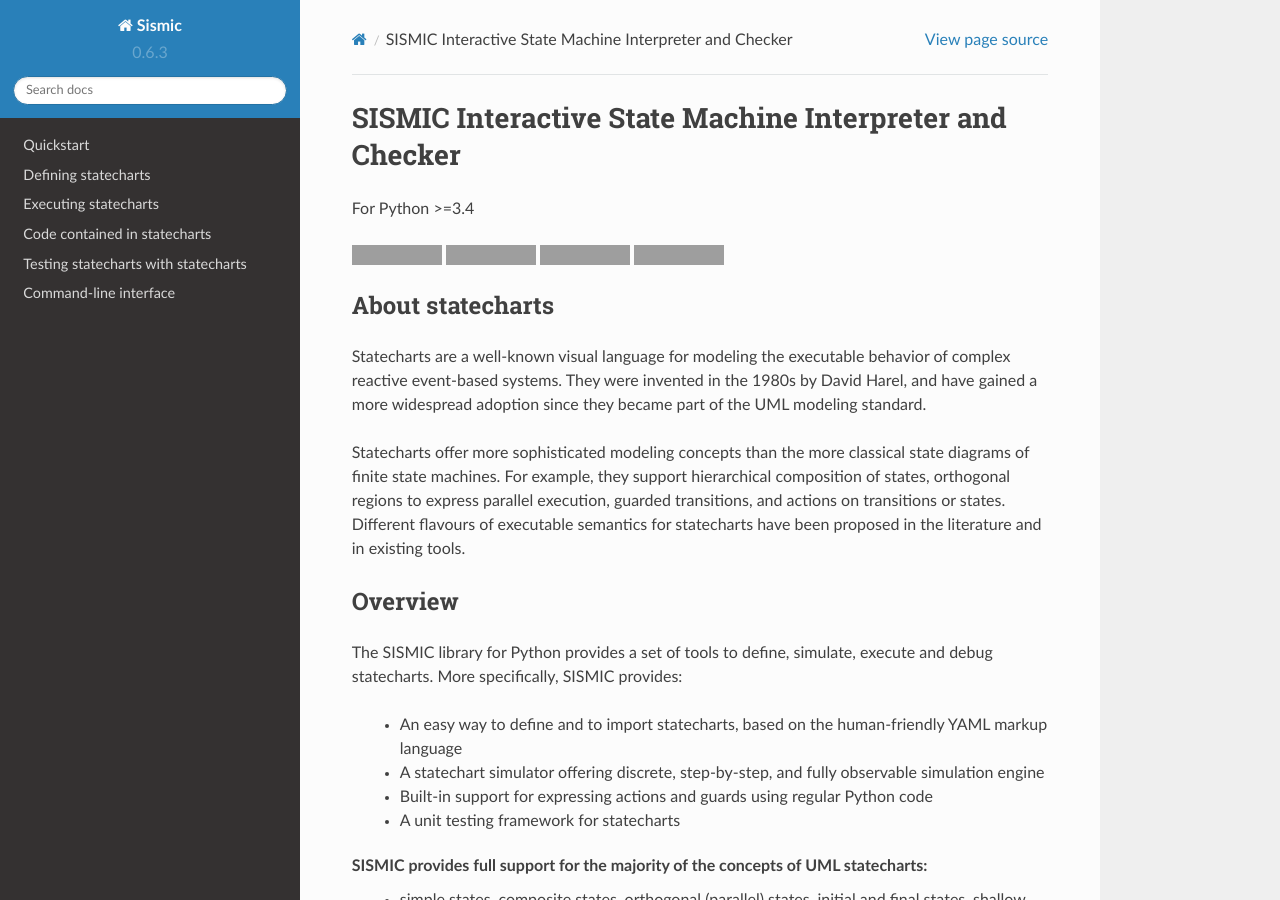
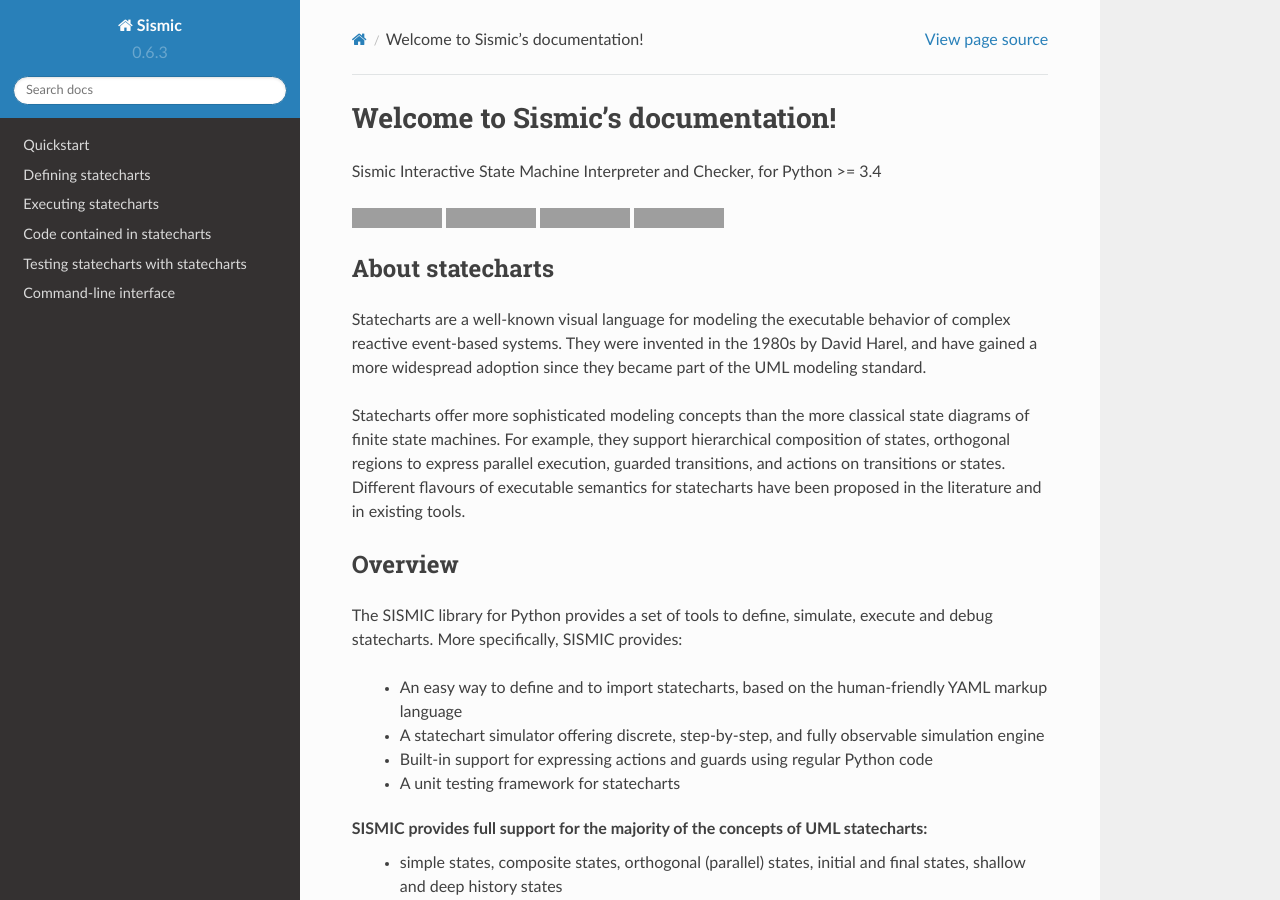
Before and after one commit to AlexandreDecan/sismic, a Sphinx documentation site: the page built from docs/index.rst, in a window 1280 px wide and 900 px high, cut to the strip 0-900 px from the top of the window. Built offline with Sphinx 7.4.7 and the Read the Docs theme 2.0.0, drawn with Linux system fonts in a browser that asks for light colours; grey boxes are pictures that could not be loaded.

Commit message:
Rename project to Sismic

```diff
--- a/docs/index.rst
+++ b/docs/index.rst
@@ -3,10 +3,10 @@
    You can adapt this file completely to your liking, but it should at least
    contain the root `toctree` directive.
 
-SISMIC Interactive State Machine Interpreter and Checker
-========================================================
+Welcome to Sismic's documentation!
+==================================
 
-For Python >=3.4
+Sismic Interactive State Machine Interpreter and Checker, for Python >= 3.4
 
 .. image:: https://travis-ci.org/AlexandreDecan/sismic.svg
     :target: https://travis-ci.org/AlexandreDecan/sismic
@@ -36,22 +36,22 @@
 
 The SISMIC library for Python provides a set of tools to define, simulate, execute and debug statecharts. More specifically, SISMIC provides:
 
-    - An easy way to define and to import statecharts, based on the human-friendly YAML markup language
-    - A statechart simulator offering discrete, step-by-step, and fully observable simulation engine
-    - Built-in support for expressing actions and guards using regular Python code
-    - A unit testing framework for statecharts
+ - An easy way to define and to import statecharts, based on the human-friendly YAML markup language
+ - A statechart simulator offering discrete, step-by-step, and fully observable simulation engine
+ - Built-in support for expressing actions and guards using regular Python code
+ - A unit testing framework for statecharts
 
 SISMIC provides full support for the majority of the concepts of UML statecharts:
-    - simple states, composite states, orthogonal (parallel) states, initial and final states, shallow and deep history states
-    - state transitions, guarded transitions, automatic (eventless) transitions
-    - statechart variables and their initialisation
-    - state entry and exit actions, transition actions
-    - internal and external events, parametrized events
+ - simple states, composite states, orthogonal (parallel) states, initial and final states, shallow and deep history states
+ - state transitions, guarded transitions, automatic (eventless) transitions
+ - statechart variables and their initialisation
+ - state entry and exit actions, transition actions
+ - internal and external events, parametrized events
 
 The SISMIC library is written in a modular way:
-    - The semantics of the statechart simulator is based on the specification of the SCXML semantics (with a few exceptions),
-      and can be easily tuned to other semantics.
-    - While currently, guards and actions are expressed in Python, this support can be easily extended to other languages.
+ - The semantics of the statechart simulator is based on the specification of the SCXML semantics (with a few exceptions),
+   and can be easily tuned to other semantics.
+ - While currently, guards and actions are expressed in Python, this support can be easily extended to other languages.
 
 Contents
 --------
```
Also changed, not shown: README.rst (+7 -7 lines), docs/execution.rst (+12 -12 lines).
